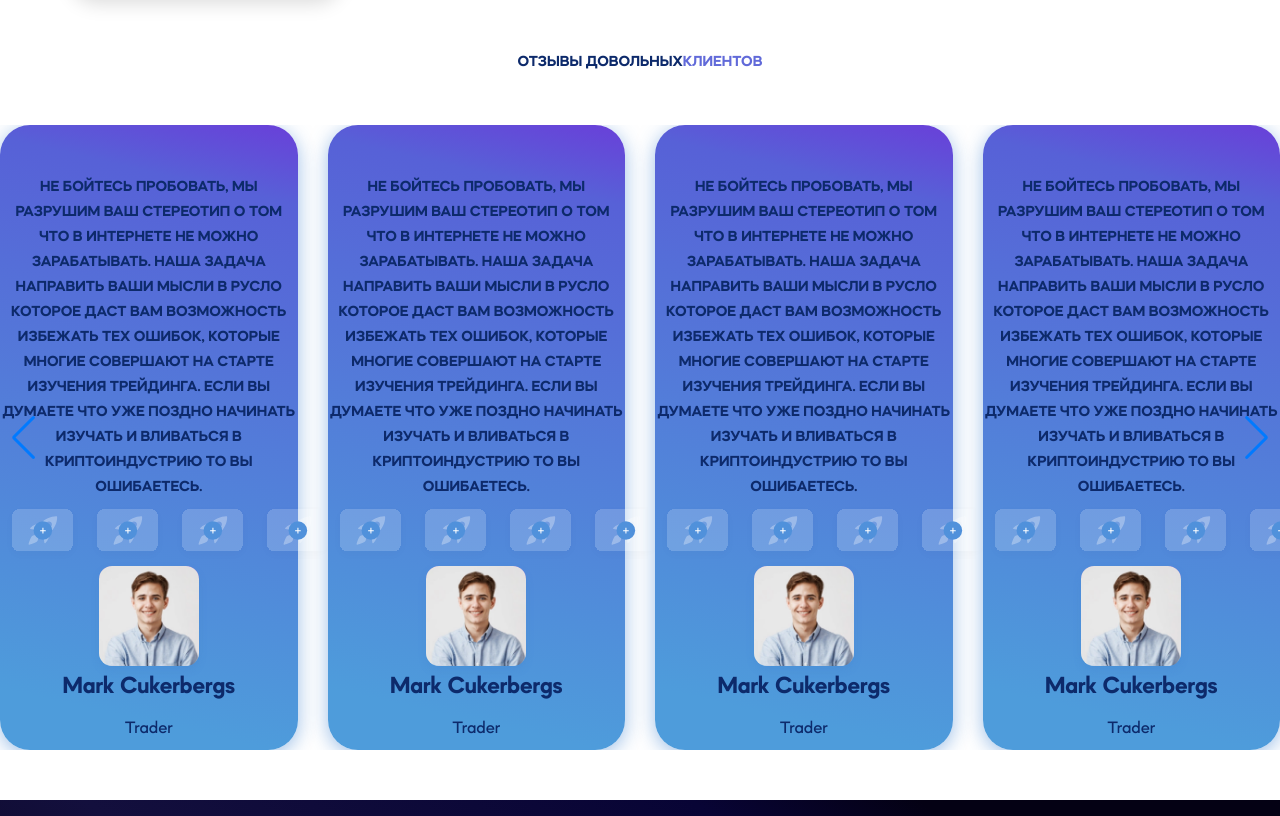
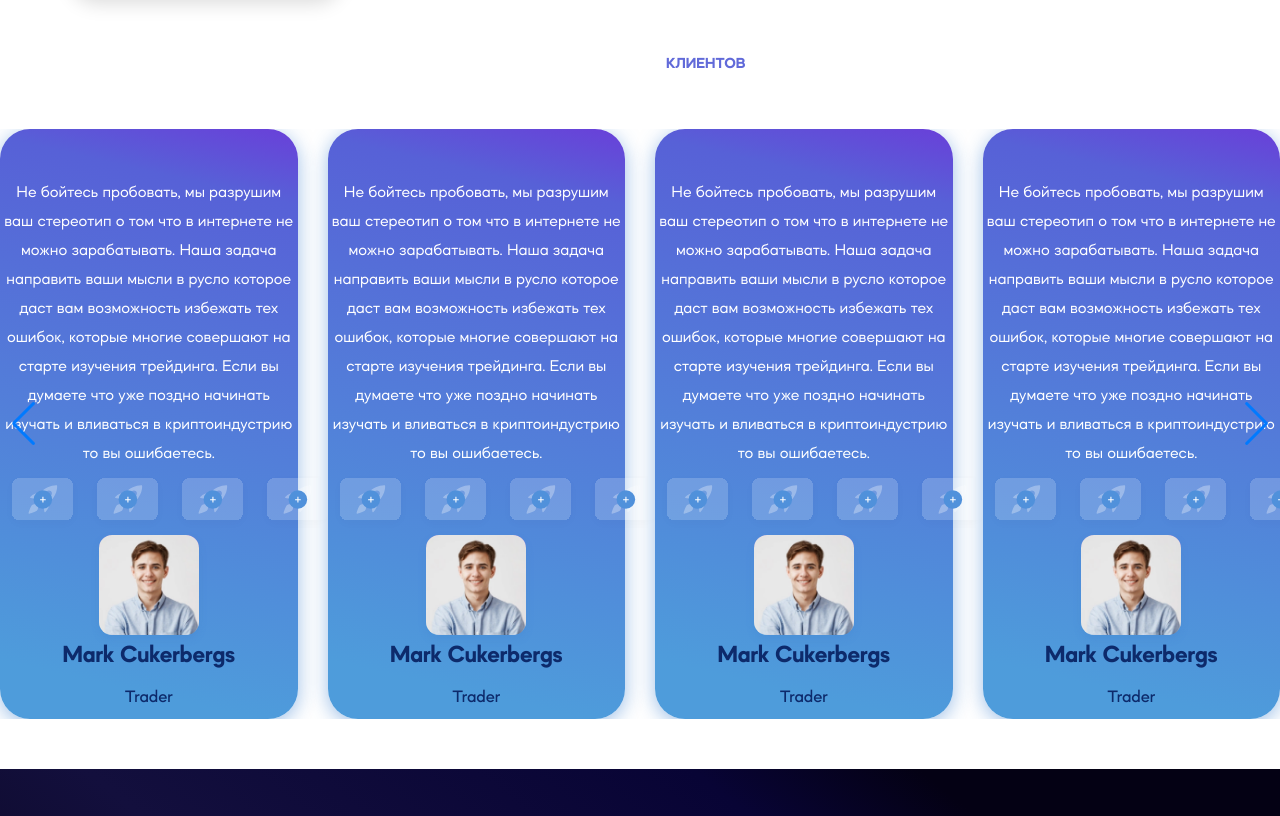
Before and after one commit to rik-bot/examination-paper, a plain HTML site: page index.html in a window 1280 px wide. Shown: the part 6278-7094 px from the top of the page. Drawn offline with nearby package versions, Linux system fonts and the light colour scheme.

Commit message:
set up css

```diff
--- a/assets/scss/include/_reviews.scss
+++ b/assets/scss/include/_reviews.scss
@@ -15,11 +15,11 @@
   display: flex;
   align-items: center;
   justify-content: center;
-  font-weight: 700;
-  font-size: 15px;
-  line-height: 25px;
-  text-transform: uppercase;
-  color: #0d2a6b;
+  font-weight: 400;
+  font-size: 16px;
+  line-height: 29px;
+  text-align: center;
+  color: #ffffff;
 }
 .reviews-card {
   background: linear-gradient(
```
Also changed, not shown: assets/css/style.css.
